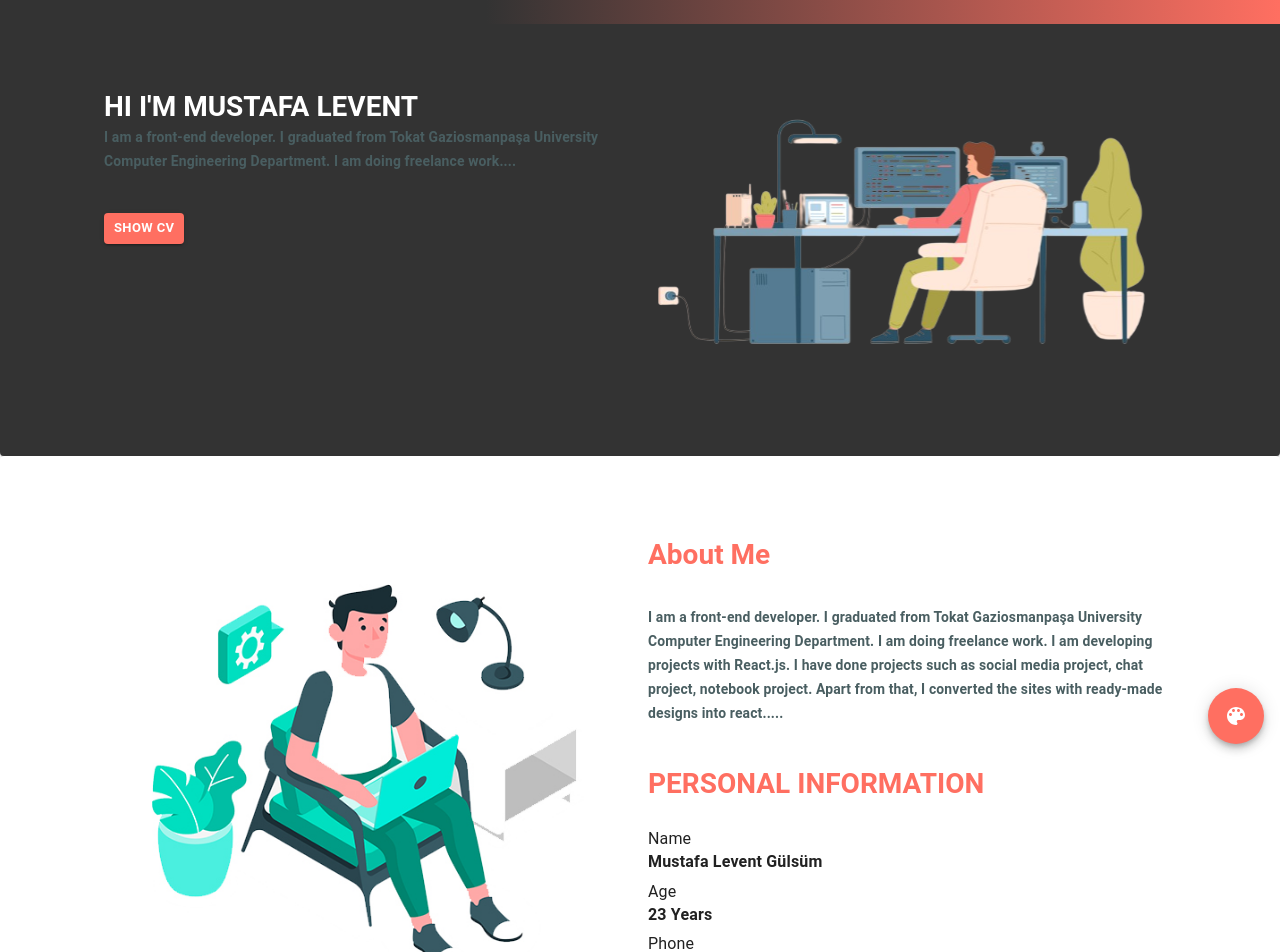
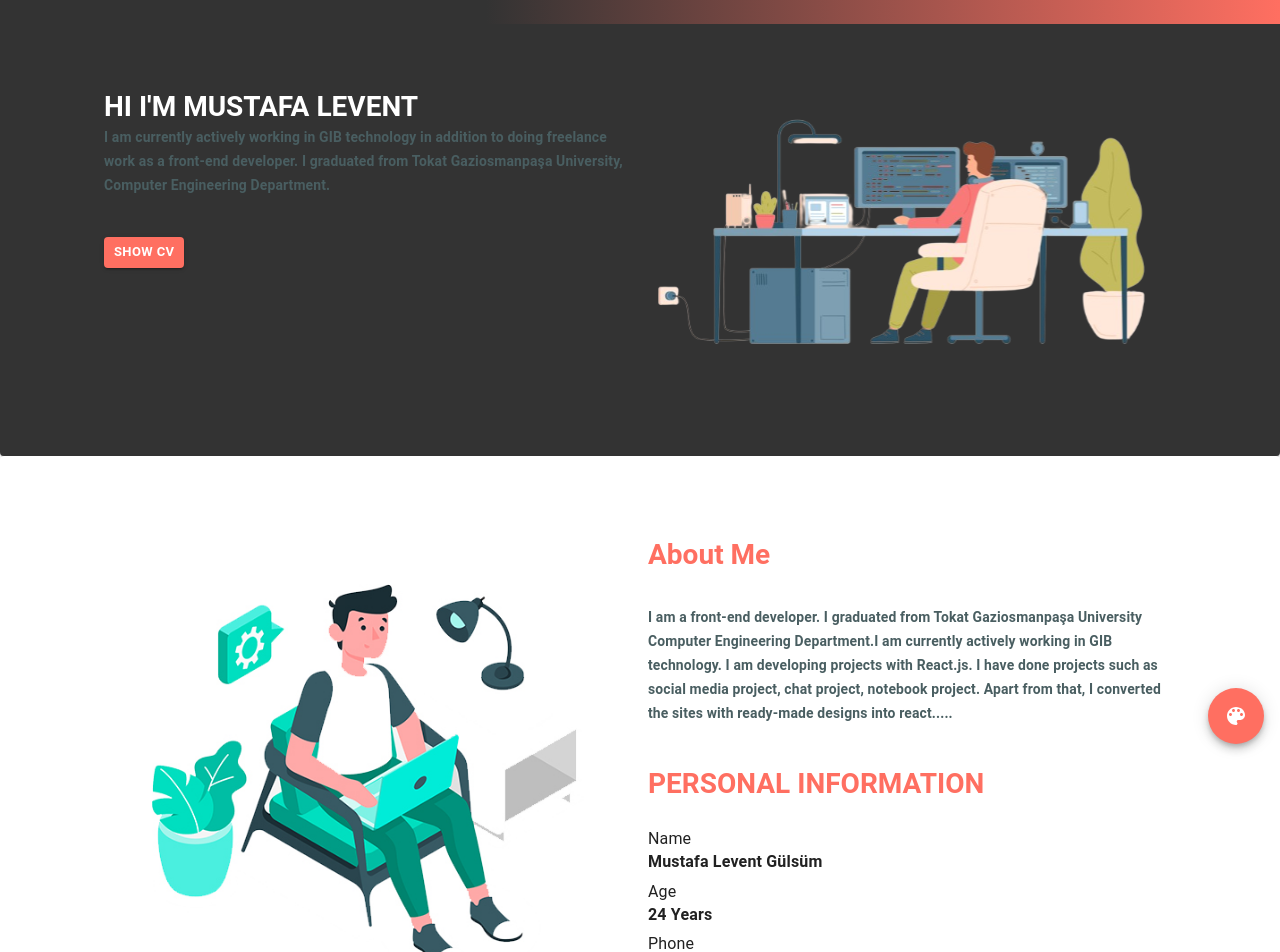
Before and after one commit to Levent-G/portfolio, a React (Create React App) app: page / in a window 1280 px wide. Shown: the part 40-992 px from the top of the page. Built offline with nearby package versions, Linux system fonts and the light colour scheme.

Commit message:
my information updated

```diff
--- a/src/pages/homePage/aboutMe/AboutMe.js
+++ b/src/pages/homePage/aboutMe/AboutMe.js
@@ -38,12 +38,7 @@ const AboutMe = () => {
           <CustomTypography
             variant="h7"
             sx={{ color: "#495e61", textAlign: "justify" }}
-            text="   I am a front-end developer. I graduated from Tokat Gaziosmanpaşa
-            University Computer Engineering Department. I am doing freelance
-            work. I am developing projects with React.js. I have done projects
-            such as social media project, chat project, notebook project. Apart
-            from that, I converted the sites with ready-made designs into
-            react....."
+            text=" I am a front-end developer. I graduated from Tokat Gaziosmanpaşa University Computer Engineering Department.I am currently actively working in GIB technology. I am developing projects with React.js. I have done projects such as social media project, chat project, notebook project. Apart from that, I converted the sites with ready-made designs into react....."
           />
 
           <CustomTypography
--- a/src/pages/homePage/aboutMe/AboutMeEnums.js
+++ b/src/pages/homePage/aboutMe/AboutMeEnums.js
@@ -1,6 +1,6 @@
 export const listItem = [
     { label: "Name", value: "Mustafa Levent Gülsüm" },
-    { label: "Age", value: "23 Years" },
+    { label: "Age", value: "24 Years" },
     { label: "Phone", value: "+05359230846" },
     { label: "Email", value: "levent_gulsum@outlook.com" },
     { label: "Address", value: "Ankara, Turkey" }
--- a/src/pages/homePage/header/Header.js
+++ b/src/pages/homePage/header/Header.js
@@ -11,28 +11,24 @@ const Header = () => {
   const isSmallScreen = window.innerWidth < 768;
 
   return (
-    <CustomPaper padding="5rem"   bg="#333333" paddingTop="8rem">
+    <CustomPaper padding="5rem" bg="#333333" paddingTop="8rem">
       <Grid container spacing={2}>
         <Grid
           item
           xs={12}
           md={6}
-
           className={classNames("animate__animated", "animate__fadeInLeft")}
         >
           <CustomTypography
             variant="h5"
             text=" HI I'M MUSTAFA LEVENT"
-
             sx={{ color: "white" }}
           />
           <CustomTypography
             variant="h7"
-            text="   I am a front-end developer. I graduated from Tokat Gaziosmanpaşa
-              University Computer Engineering Department. I am doing freelance
-              work...."
+            text=" I am currently actively working in GIB technology in addition to doing freelance work as a front-end developer. I graduated from Tokat Gaziosmanpaşa University, Computer Engineering Department."
             mt={5}
-            sx={{ color: "#495e61"}}
+            sx={{ color: "#495e61" }}
           />
 
           <CustomButton linkTo="/pdf" text="Show CV" />
@@ -43,11 +39,11 @@ const Header = () => {
           xs={8}
           md={6}
           sx={{
-            display: isSmallScreen ? 'none' : 'block'
+            display: isSmallScreen ? "none" : "block",
           }}
           className={classNames("animate__animated", "animate__fadeInRight")}
         >
-          <img src={header3} alt=""/>
+          <img src={header3} alt="" />
         </Grid>
       </Grid>
     </CustomPaper>
--- a/src/pages/homePage/skills/SkilsEnum.js
+++ b/src/pages/homePage/skills/SkilsEnum.js
@@ -1,12 +1,4 @@
 export const skilsData = [
-  {
-    name: "HTML",
-    value: 90,
-  },
-  {
-    name: "CSS",
-    value: 80,
-  },
   {
     name: "JAVASCRIPT",
     value: 75,
@@ -17,8 +9,21 @@ export const skilsData = [
   },
   {
     name: "NEXT.JS",
-    value: 10,
+    value: 50,
   },
+  {
+    name: "TYPESCRIPT",
+    value: 75,
+  },
+  {
+    name: "HTML",
+    value: 90,
+  },
+  {
+    name: "CSS",
+    value: 80,
+  },
+
   {
     name: "PHP",
     value: 25,
```
